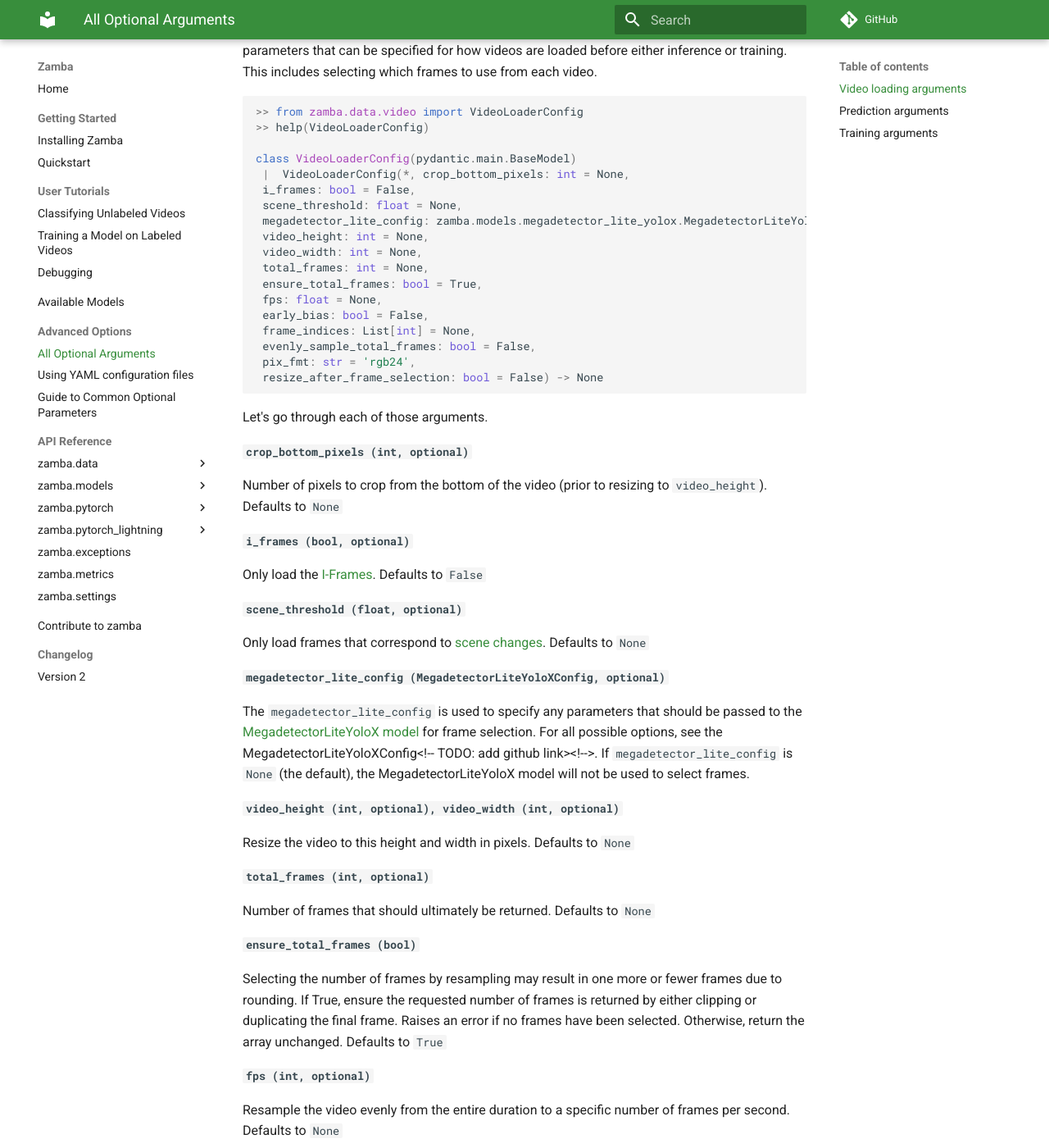
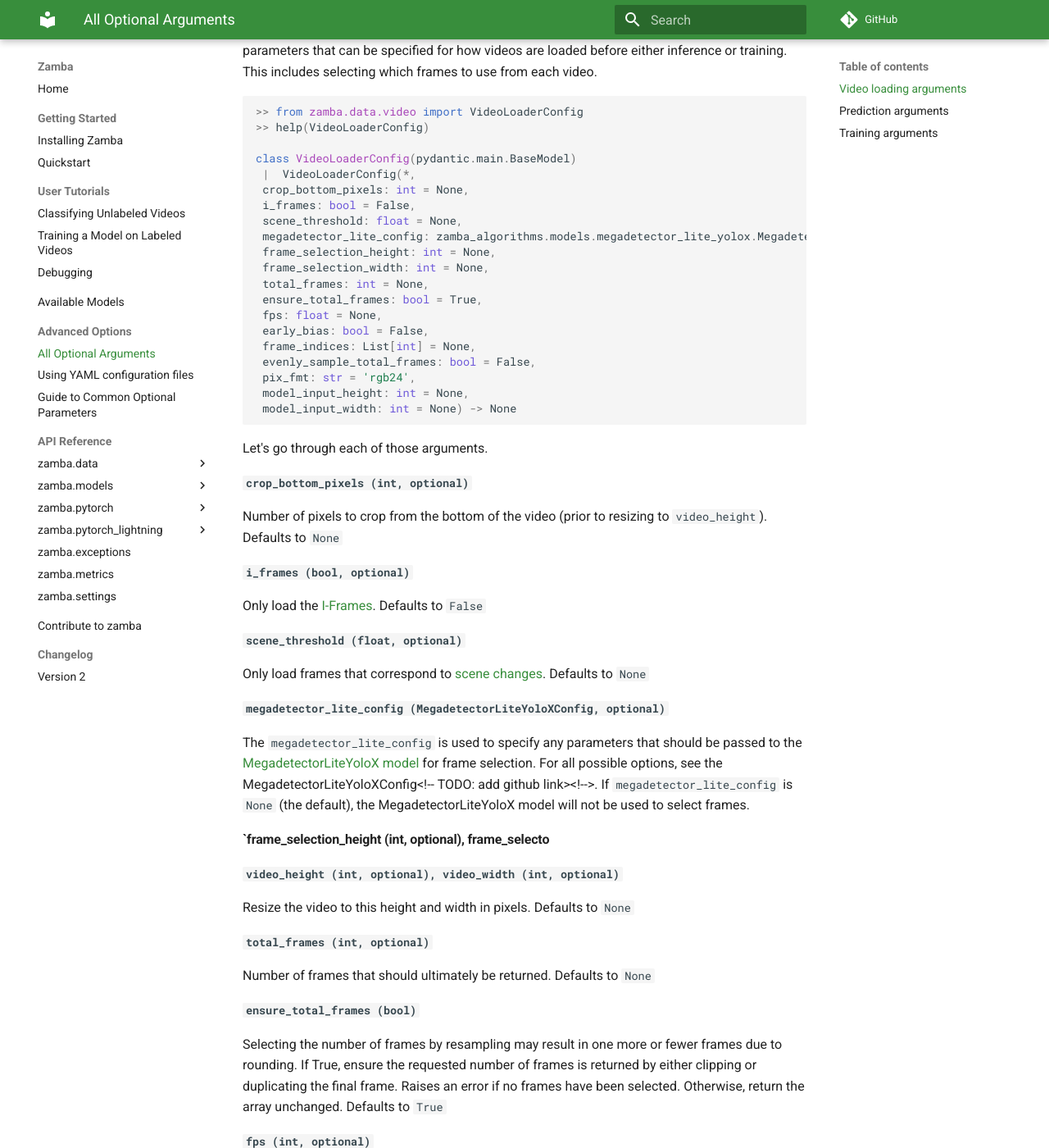
Before and after one commit to drivendataorg/zamba, an MkDocs documentation site: the page built from docs/docs/configurations.md, in a window 1280 px wide and 1400 px high, scrolled down 1019 px. Shown: the whole window at 82% size. Built offline with MkDocs 1.6.1 and Material for MkDocs 9.7.7, drawn with Linux system fonts in a browser that asks for light colours; comment, search, counter and statistics services are not loaded; the version menu is left out.

Commit message:
start updating video loader config list

````diff
--- a/docs/docs/configurations.md
+++ b/docs/docs/configurations.md
@@ -21,12 +21,13 @@ The `VideoLoaderConfig` class <!-- TODO: add link to source code><!--> defines a
 >> help(VideoLoaderConfig)
 
 class VideoLoaderConfig(pydantic.main.BaseModel)
- |  VideoLoaderConfig(*, crop_bottom_pixels: int = None,
+ |  VideoLoaderConfig(*,
+ crop_bottom_pixels: int = None,
  i_frames: bool = False,
  scene_threshold: float = None,
- megadetector_lite_config: zamba.models.megadetector_lite_yolox.MegadetectorLiteYoloXConfig = None,
- video_height: int = None,
- video_width: int = None,
+ megadetector_lite_config: zamba_algorithms.models.megadetector_lite_yolox.MegadetectorLiteYoloXConfig = None,
+ frame_selection_height: int = None,
+ frame_selection_width: int = None,
  total_frames: int = None,
  ensure_total_frames: bool = True,
  fps: float = None,
@@ -34,7 +35,8 @@ class VideoLoaderConfig(pydantic.main.BaseModel)
  frame_indices: List[int] = None,
  evenly_sample_total_frames: bool = False,
  pix_fmt: str = 'rgb24',
- resize_after_frame_selection: bool = False) -> None
+ model_input_height: int = None,
+ model_input_width: int = None) -> None
 ```
 
 Let's go through each of those arguments.
@@ -54,6 +56,8 @@ Only load frames that correspond to [scene changes](http://www.ffmpeg.org/ffmpeg
 #### `megadetector_lite_config (MegadetectorLiteYoloXConfig, optional)`
 
 The `megadetector_lite_config` is used to specify any parameters that should be passed to the [MegadetectorLiteYoloX model](models.md#megadetectorliteyolox) for frame selection. For all possible options, see the MegadetectorLiteYoloXConfig<!-- TODO: add github link><!-->. If `megadetector_lite_config` is `None` (the default), the MegadetectorLiteYoloX model will not be used to select frames.
+
+#### `frame_selection_height (int, optional), frame_selecto
 
 #### `video_height (int, optional), video_width (int, optional)`
 
````
